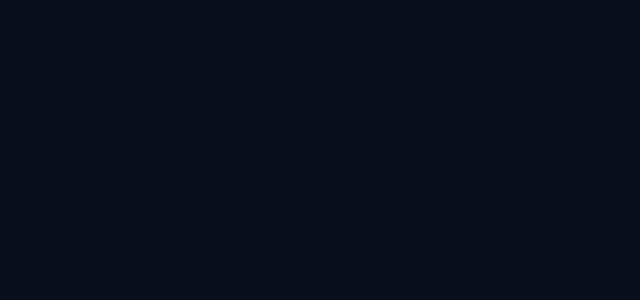
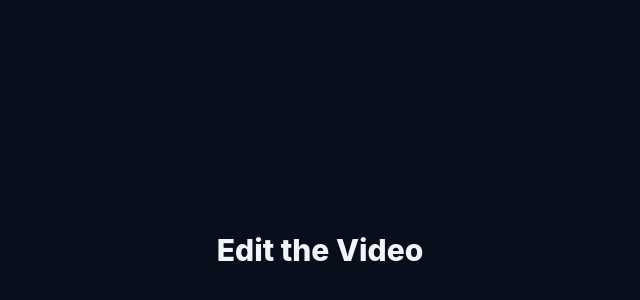
Before and after one commit to Nabi171/lPortalApp, a React (Create React App) app: page /Dashboard/quizzes/editquizze/1 in a window 1280 px wide. Shown: the part 162-462 px from the top of the page, without its empty margins (320-960 px from the left). Built offline with nearby package versions, Linux system fonts and the light colour scheme.

Commit message:
ssdfsdffakl

```diff
--- a/src/components/Admin Portal/Quizzes/EditQuiz.js
+++ b/src/components/Admin Portal/Quizzes/EditQuiz.js
@@ -3,7 +3,20 @@ import React from 'react';
 const EditQuiz = () => {
     return (
         <div>
+            <div>
+                <section className="py-6 bg-primary h-screen grid place-items-center">
+                    <div className="mx-auto max-w-md px-5 lg:px-0">
+                        <div>
+                            {/* <Link to='/'> <img className="h-12 mx-auto" /></Link> */}
+                            <h2 className="mt-6 text-center text-3xl font-extrabold text-slate-100">
+                                Edit the Video
+            </h2>
+                        </div>
+                        {/* <FormEdit /> */}
 
+                    </div>
+                </section>
+            </div>
         </div>
     );
 };
```
